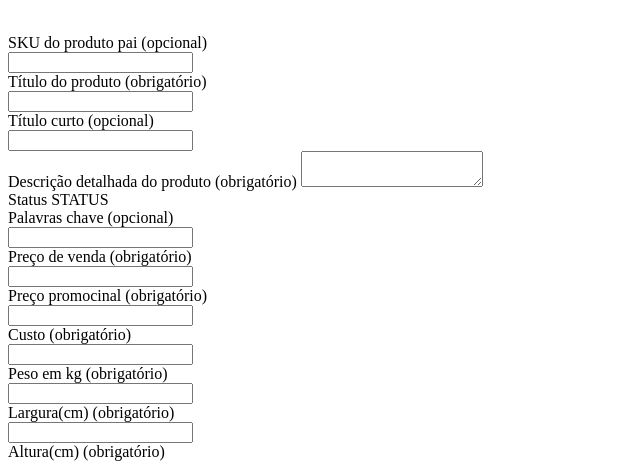
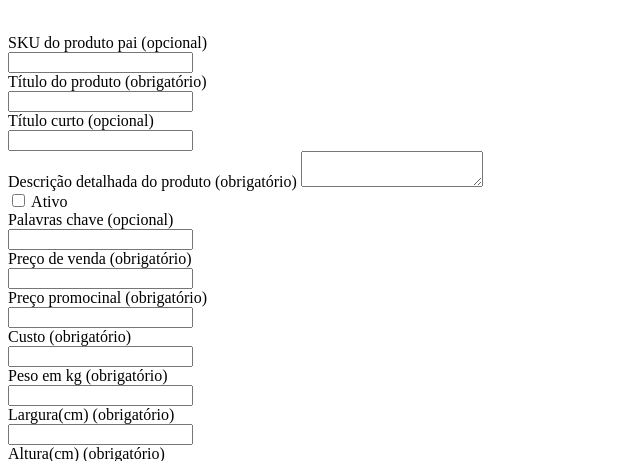
Before and after one commit to Gustavohps10/teste-precode, a PHP site: the page made by src/views/pages/createProduct.php in a window 1280 px wide. Shown: the part 192-653 px from the top of the page, without its empty margins (0-640 px from the left). Run offline with PHP 8.4, Linux system fonts and the light colour scheme; the template is opened without the code that fills it, so the values that code supplies are empty.

Commit message:
feat: add checkbox style

```diff
--- a/src/views/pages/createProduct.php
+++ b/src/views/pages/createProduct.php
@@ -53,8 +53,10 @@
                 </div>
 
                 <div class="input-box">
-                    <label for="status">Status</label>
-                    STATUS
+                    <label class="checkbox-container">
+                        <input type="checkbox" name="checkbox" />
+                        Ativo
+                    </label>
                 </div>
 
                 <div class="input-box">
```
Also changed, not shown: src/views/assets/styles/form.css (+9 -0 lines).
